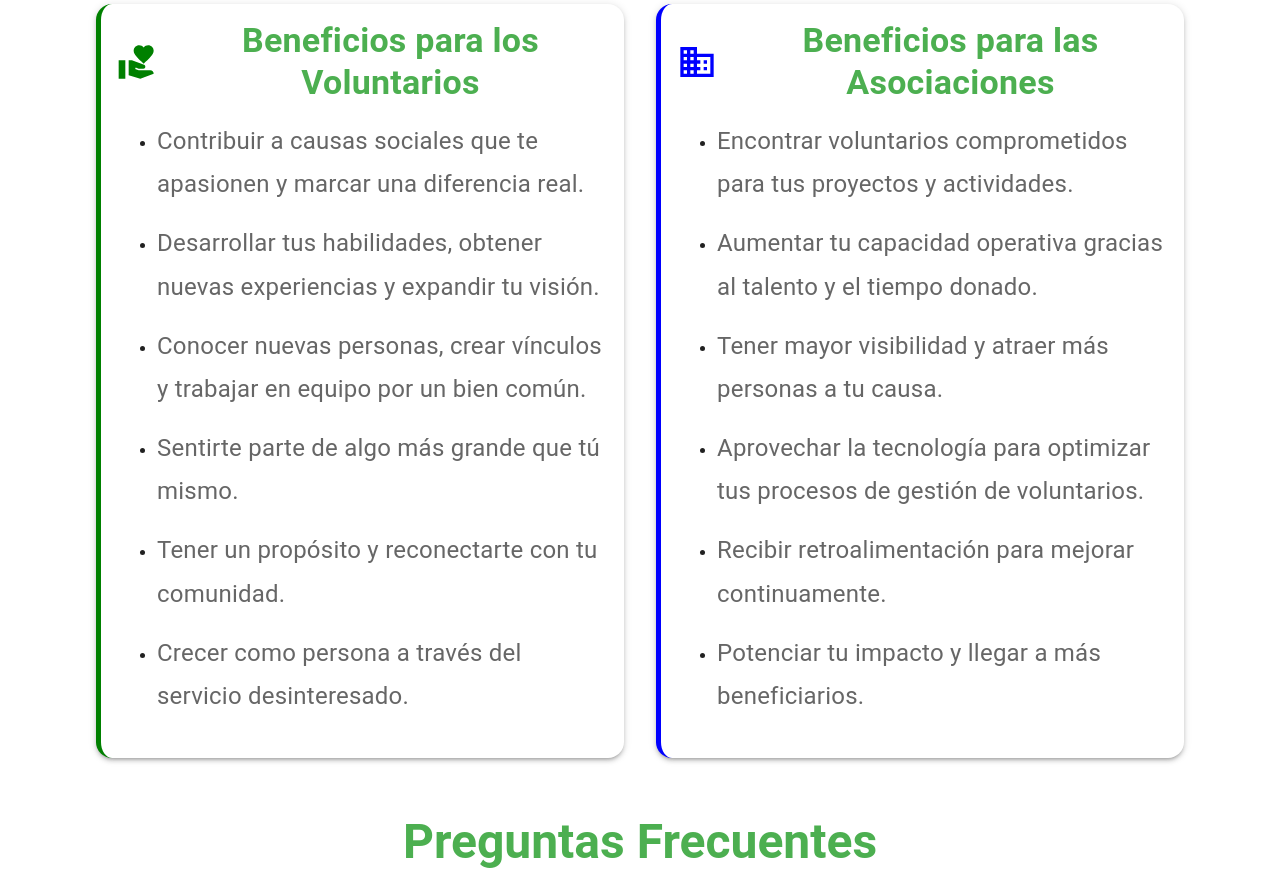
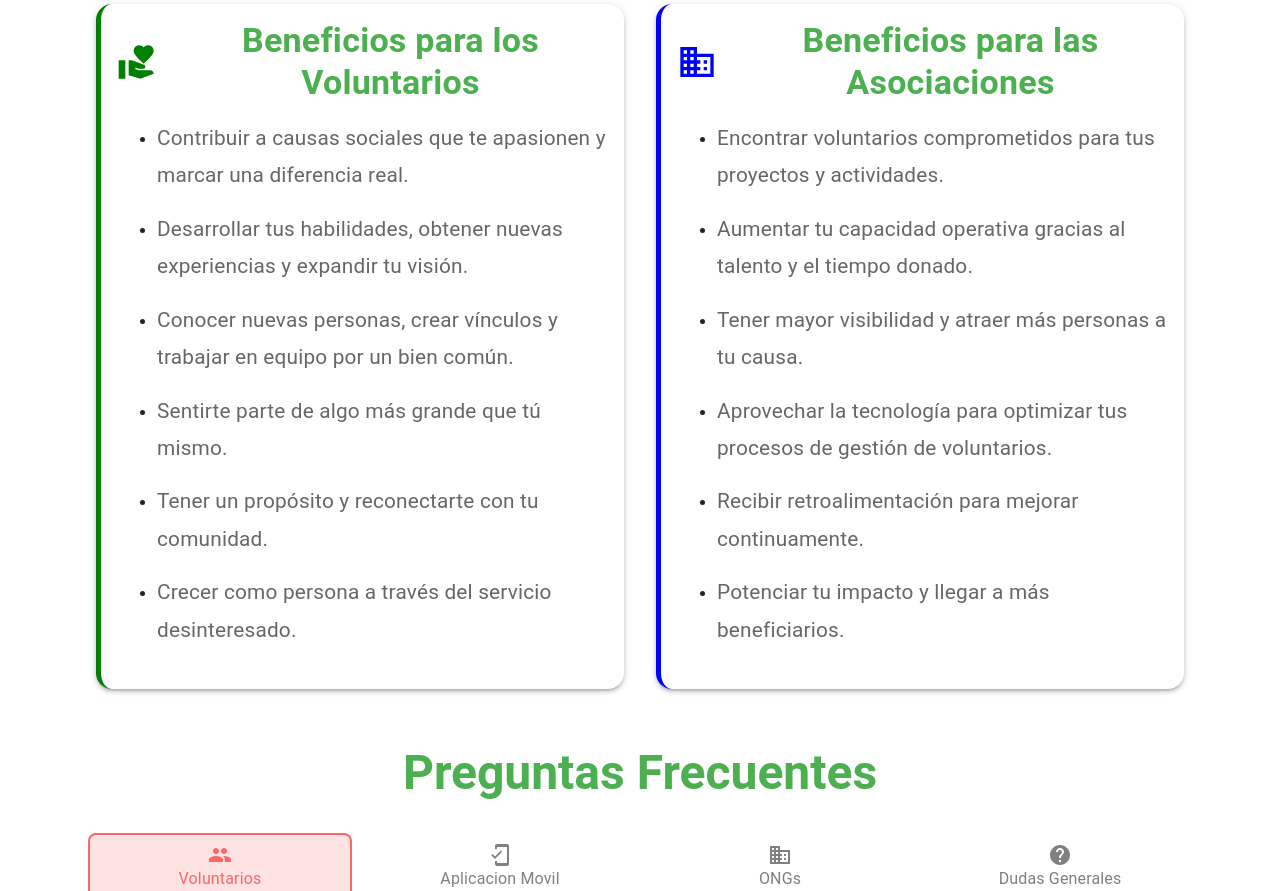
Before and after one commit to MarioB19/voluntred_web, a Next.js app: page / in a window 1280 px wide. Shown: the part 980-1871 px from the top of the page. Built offline with nearby package versions, Linux system fonts and the light colour scheme.

Commit message:
Correcion Texto Beneficios 1.5 rem a 1.3 rem

```diff
--- a/src/components/Beneficios.js
+++ b/src/components/Beneficios.js
@@ -40,7 +40,7 @@ const Beneficios = () => {
               <ul>
                 {beneficiosVoluntarios.map((beneficio, index) => (
                   <li key={index}>
-                    <Typography variant="body1" color="text.secondary" sx={{ mt: 2, lineHeight: 1.8, fontSize: '1.5rem' }}>
+                    <Typography variant="body1" color="text.secondary" sx={{ mt: 2, lineHeight: 1.8, fontSize: '1.3rem' }}>
                       {beneficio}
                     </Typography>
                   </li>
@@ -61,7 +61,7 @@ const Beneficios = () => {
               <ul>
                 {beneficiosAsociaciones.map((beneficio, index) => (
                   <li key={index}>
-                    <Typography variant="body1" color="text.secondary" sx={{ mt: 2, lineHeight: 1.8, fontSize: '1.5rem' }}>
+                    <Typography variant="body1" color="text.secondary" sx={{ mt: 2, lineHeight: 1.8, fontSize: '1.3rem' }}>
                       {beneficio}
                     </Typography>
                   </li>
```
